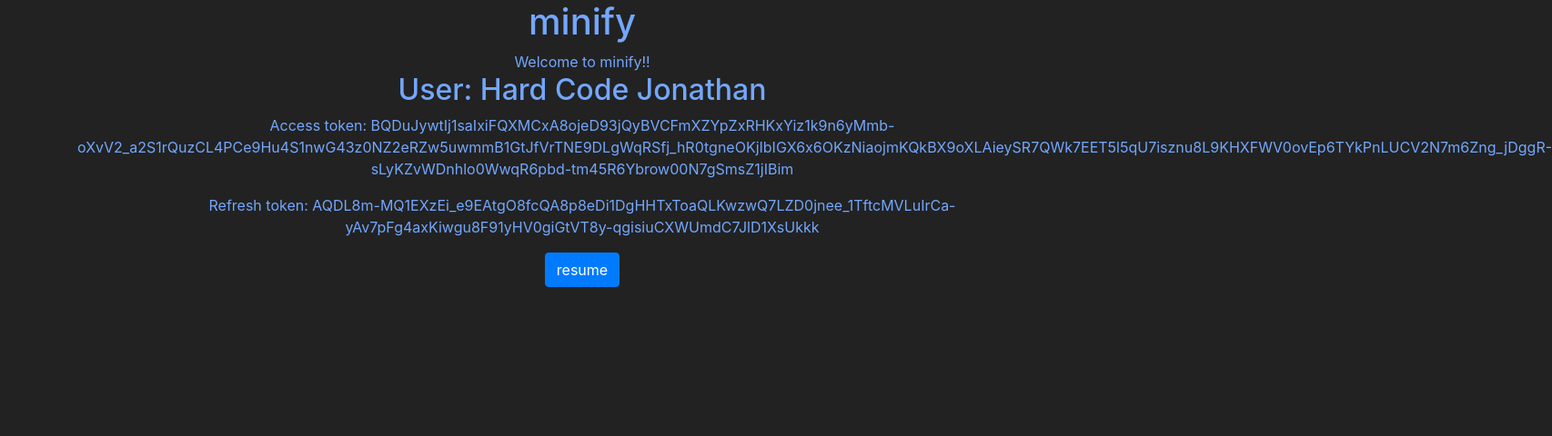
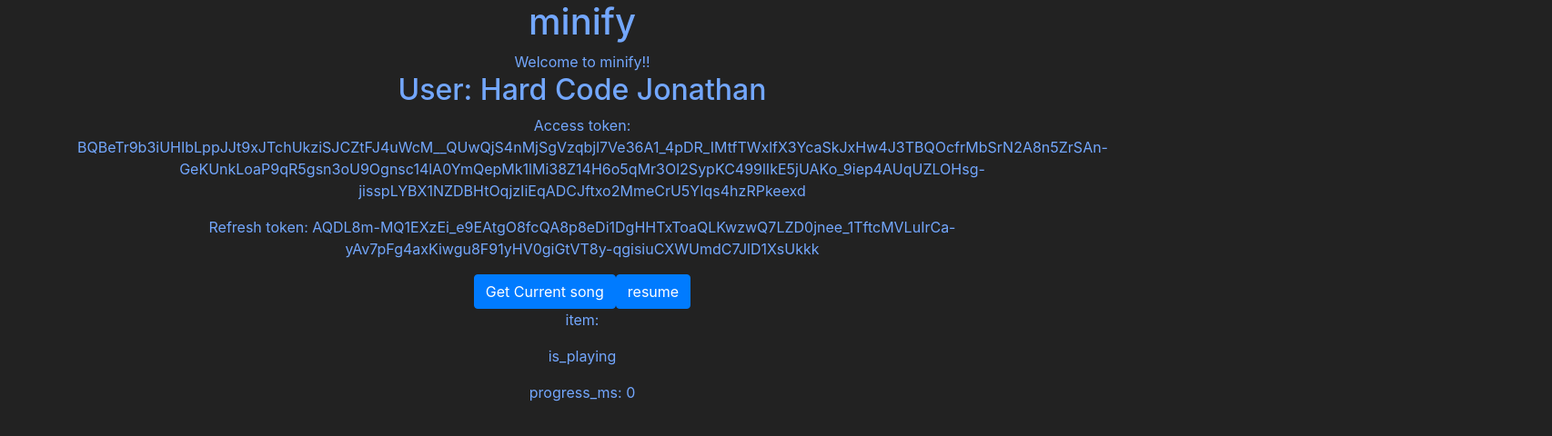
Before and after one commit to shugiee/Minify, a React (Create React App) app in the folder minify/: page / in a window 1280 px wide. Shown: the top 480 px of the page at 91% size, 1706 px wide, since content can reach past the window. Built offline with nearby package versions, Linux system fonts and the light colour scheme.

Commit message:
Added "getCurrentSong" and "Resume" App Functionality

```diff
--- a/minify/package.json
+++ b/minify/package.json
@@ -9,6 +9,7 @@
     "cookie-parser": "^1.4.4",
     "cors": "^2.8.5",
     "electron": "^7.1.1",
+    "jquery": "^3.4.1",
     "react": "^16.12.0",
     "react-dom": "^16.12.0",
     "react-scripts": "3.2.0"
--- a/minify/src/App.jsx
+++ b/minify/src/App.jsx
@@ -1,8 +1,7 @@
 import React from 'react';
 import logo from './logo.svg';
+import $ from 'jquery';
 import './App.css';
-
-import * as spotify from './spotify';
 
 class App extends React.Component {
   constructor(props) {
@@ -11,16 +10,61 @@ class App extends React.Component {
     this.state = {
       user: 'Hard Code Jonathan',
       access_token:
-        'BQDuJywtIj1saIxiFQXMCxA8ojeD93jQyBVCFmXZYpZxRHKxYiz1k9n6yMmb-oXvV2_a2S1rQuzCL4PCe9Hu4S1nwG43z0NZ2eRZw5uwmmB1GtJfVrTNE9DLgWqRSfj_hR0tgneOKjIbIGX6x6OKzNiaojmKQkBX9oXLAieySR7QWk7EET5l5qU7isznu8L9KHXFWV0ovEp6TYkPnLUCV2N7m6Zng_jDggR-sLyKZvWDnhlo0WwqR6pbd-tm45R6Ybrow00N7gSmsZ1jIBim',
+        'BQBeTr9b3iUHIbLppJJt9xJTchUkziSJCZtFJ4uWcM__QUwQjS4nMjSgVzqbjl7Ve36A1_4pDR_IMtfTWxlfX3YcaSkJxHw4J3TBQOcfrMbSrN2A8n5ZrSAn-GeKUnkLoaP9qR5gsn3oU9Ognsc14lA0YmQepMk1lMi38Z14H6o5qMr3Ol2SypKC499lIkE5jUAKo_9iep4AUqUZLOHsg-jisspLYBX1NZDBHtOqjzIiEqADCJftxo2MmeCrU5YIqs4hzRPkeexd',
       refresh_token:
-        'AQDL8m-MQ1EXzEi_e9EAtgO8fcQA8p8eDi1DgHHTxToaQLKwzwQ7LZD0jnee_1TftcMVLuIrCa-yAv7pFg4axKiwgu8F91yHV0giGtVT8y-qgisiuCXWUmdC7JlD1XsUkkk'
+        'AQDL8m-MQ1EXzEi_e9EAtgO8fcQA8p8eDi1DgHHTxToaQLKwzwQ7LZD0jnee_1TftcMVLuIrCa-yAv7pFg4axKiwgu8F91yHV0giGtVT8y-qgisiuCXWUmdC7JlD1XsUkkk',
+      item: '',
+      is_playing: '',
+      progress_ms: 0
     };
 
     this.resume = this.resume.bind(this);
+    this.getCurrentlyPlaying = this.getCurrentlyPlaying.bind(this);
+  }
+
+  getCurrentlyPlaying() {
+    // Make a call using the token
+    $.ajax({
+      url: 'https://api.spotify.com/v1/me/player',
+      type: 'GET',
+      beforeSend: xhr => {
+        xhr.setRequestHeader(
+          'Authorization',
+          'Bearer ' + this.state.access_token
+        );
+      },
+      success: data => {
+        this.setState({
+          item: JSON.stringify(data.item),
+          is_playing: JSON.stringify(data.is_playing),
+          progress_ms: JSON.stringify(data.progress_ms)
+        });
+      }
+    });
   }
 
   resume() {
-    // resume playback
+    $.ajax({
+      url: 'https://api.spotify.com/v1/me/player/play',
+      type: 'PUT',
+      headers: {
+        Accept: 'application/json',
+        'Content-Type': 'application/json'
+      },
+      beforeSend: xhr => {
+        xhr.setRequestHeader(
+          'Authorization',
+          'Bearer ' + this.state.access_token
+        );
+      },
+      error: err => {
+        console.log(err);
+      }
+    });
+  }
+
+  pause() {
+    // pause playback
   }
 
   render() {
@@ -33,9 +77,19 @@ class App extends React.Component {
           <h2>User: {user}</h2>
           <p>Access token: {this.state.access_token}</p>
           <p>Refresh token: {this.state.refresh_token}</p>
+          <button
+            id="currently playing"
+            onClick={this.getCurrentlyPlaying}
+            className="btn btn-primary"
+          >
+            Get Current song
+          </button>
           <button id="resume" onClick={this.resume} className="btn btn-primary">
             resume
           </button>
+          <p>item: {this.state.item}</p>
+          <p>is_playing {this.state.is_playing}</p>
+          <p>progress_ms: {this.state.progress_ms}</p>
         </div>
       </div>
     );
```
Also changed, not shown: 1 other file (tests, documents, lock files or other folders).
